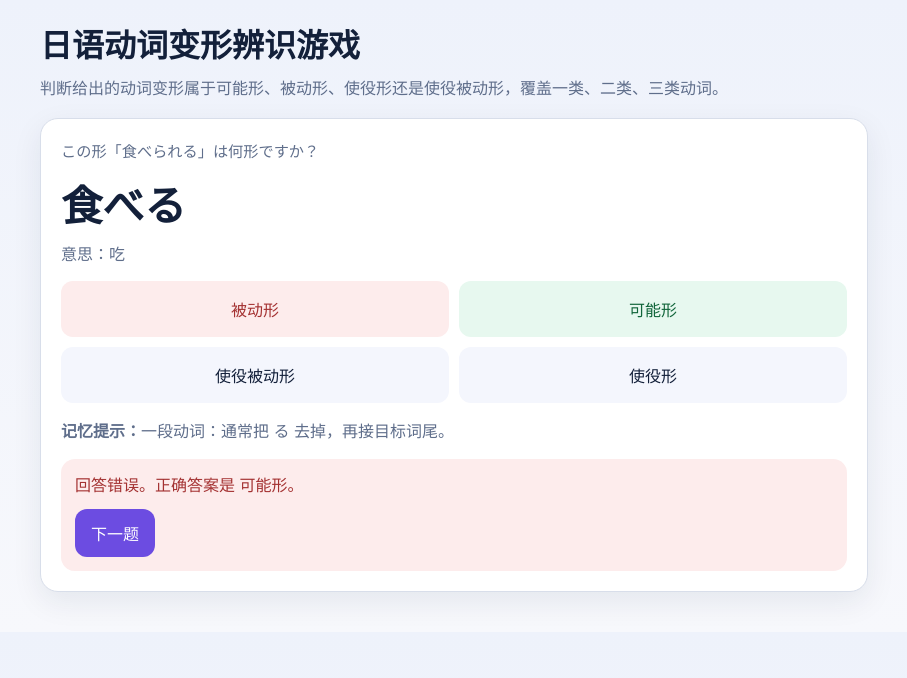
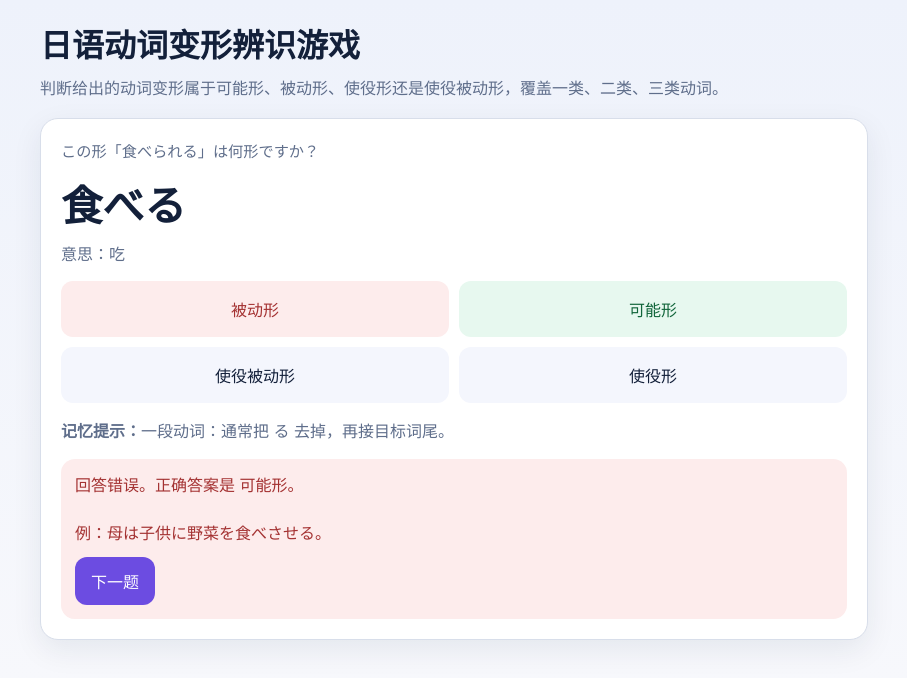
Before and after one commit to liangjiaxing/word-practice, a Next.js app: page /japanese-word in a window 1280 px wide. Both pictures are taken after a click on the button "被动形". Shown: the top 678 px of the page, without its empty margins (186-1093 px from the left). Built offline with nearby package versions, Linux system fonts and the light colour scheme.

Commit message:
Add example sentences and romaji for verbs, show sentence on correct feedback

```diff
--- a/app/japanese-word/JapaneseWordGame.tsx
+++ b/app/japanese-word/JapaneseWordGame.tsx
@@ -25,9 +25,11 @@ export default function JapaneseWordGame() {
 
   const summary = useMemo(() => {
     if (!selected) return "";
-    return isCorrect
+    const base = isCorrect
       ? `回答正确！${question.verb.dictionary} 的 ${question.answer} 就是给出的变形。`
       : `回答错误。正确答案是 ${question.answer}。`;
+    const example = question.verb.exampleSentence?.trim();
+    return example ? `${base}<br/><br/>例：${example}` : base;
   }, [isCorrect, question, selected]);
 
   function resetAnswerState() {
@@ -94,7 +96,7 @@ export default function JapaneseWordGame() {
 
         {isAnswered ? (
           <div className={isCorrect ? "jw-feedback success" : "jw-feedback error"}>
-            <p>{summary}</p>
+            <p dangerouslySetInnerHTML={{ __html: summary }} />
             <button type="button" className="jw-next-btn" onClick={nextQuestion}>
               下一题
             </button>
--- a/app/japanese-word/game-data.ts
+++ b/app/japanese-word/game-data.ts
@@ -3,8 +3,10 @@ export type ConjugationType = "passive" | "potential" | "causative" | "causative
 export interface JapaneseVerbEntry {
   dictionary: string;
   meaning: string;
+  romaji?: string;
   group: "godan" | "ichidan" | "irregular";
   forms: Record<ConjugationType, string>;
+  exampleSentence?: string;
 }
 
 export interface JapaneseWordQuestion {
@@ -31,6 +33,7 @@ export const japaneseWordDeck: JapaneseVerbEntry[] = [
   {
     dictionary: "食べる",
     meaning: "吃",
+    romaji: "taberu",
     group: "ichidan",
     forms: {
       passive: "食べられる",
@@ -38,10 +41,12 @@ export const japaneseWordDeck: JapaneseVerbEntry[] = [
       causative: "食べさせる",
       causativepassive: "食べさせられる",
     },
+    exampleSentence: "母は子供に野菜を食べさせる。",
   },
   {
     dictionary: "見る",
     meaning: "看",
+    romaji: "miru",
     group: "ichidan",
     forms: {
       passive: "見られる",
@@ -49,10 +54,12 @@ export const japaneseWordDeck: JapaneseVerbEntry[] = [
       causative: "見させる",
       causativepassive: "見させられる",
     },
+    exampleSentence: "母は子供に映画を見させる。",
   },
   {
     dictionary: "起きる",
     meaning: "起床",
+    romaji: "okiru",
     group: "ichidan",
     forms: {
       passive: "起きられる",
@@ -60,10 +67,12 @@ export const japaneseWordDeck: JapaneseVerbEntry[] = [
       causative: "起きさせる",
       causativepassive: "起きさせられる",
     },
+    exampleSentence: "母は子供を朝７時に起きさせる。",
   },
   {
     dictionary: "書く",
     meaning: "写",
+    romaji: "kaku",
     group: "godan",
     forms: {
       passive: "書かれる",
@@ -71,10 +80,12 @@ export const japaneseWordDeck: JapaneseVerbEntry[] = [
       causative: "書かせる",
       causativepassive: "書かせられる",
     },
+    exampleSentence: "先生は生徒にレポートを書かせる。",
   },
   {
     dictionary: "話す",
     meaning: "说",
+    romaji: "hanasu",
     group: "godan",
     forms: {
       passive: "話される",
@@ -82,10 +93,12 @@ export const japaneseWordDeck: JapaneseVerbEntry[] = [
       causative: "話させる",
       causativepassive: "話させられる",
     },
+    exampleSentence: "先生は学生に日本語で話させる。",
   },
   {
     dictionary: "読む",
     meaning: "读",
+    romaji: "yomu",
     group: "godan",
     forms: {
       passive: "読まれる",
@@ -93,10 +106,12 @@ export const japaneseWordDeck: JapaneseVerbEntry[] = [
       causative: "読ませる",
       causativepassive: "読ませられる",
     },
+    exampleSentence: "父は息子に本を毎晩読ませる。",
   },
   {
     dictionary: "泳ぐ",
     meaning: "游泳",
+    romaji: "oyogu",
     group: "godan",
     forms: {
       passive: "泳がれる",
@@ -104,10 +119,12 @@ export const japaneseWordDeck: JapaneseVerbEntry[] = [
       causative: "泳がせる",
       causativepassive: "泳がせられる",
     },
+    exampleSentence: "コーチは選手たちでプールを泳がせる。",
   },
   {
     dictionary: "待つ",
     meaning: "等",
+    romaji: "matsu",
     group: "godan",
     forms: {
       passive: "待たれる",
@@ -115,10 +132,12 @@ export const japaneseWordDeck: JapaneseVerbEntry[] = [
       causative: "待たせる",
       causativepassive: "待たせられる",
     },
+    exampleSentence: "駅で客を１０分待たせる。",
   },
   {
     dictionary: "買う",
     meaning: "买",
+    romaji: "kau",
     group: "godan",
     forms: {
       passive: "買われる",
@@ -126,10 +145,12 @@ export const japaneseWordDeck: JapaneseVerbEntry[] = [
       causative: "買わせる",
       causativepassive: "買わせられる",
     },
+    exampleSentence: "母は子供を一緒に果物を買わせる。",
   },
   {
     dictionary: "飲む",
     meaning: "喝",
+    romaji: "nomu",
     group: "godan",
     forms: {
       passive: "飲まれる",
@@ -137,10 +158,12 @@ export const japaneseWordDeck: JapaneseVerbEntry[] = [
       causative: "飲ませる",
       causativepassive: "飲ませられる",
     },
+    exampleSentence: "医者は患者に薬を飲ませる。",
   },
   {
     dictionary: "来る",
     meaning: "来",
+    romaji: "kuru",
     group: "irregular",
     forms: {
       passive: "来られる",
@@ -148,10 +171,12 @@ export const japaneseWordDeck: JapaneseVerbEntry[] = [
       causative: "来させる",
       causativepassive: "来させられる",
     },
+    exampleSentence: "駅へ友達を来させる。",
   },
   {
     dictionary: "する",
     meaning: "做",
+    romaji: "suru",
     group: "irregular",
     forms: {
       passive: "される",
@@ -159,6 +184,7 @@ export const japaneseWordDeck: JapaneseVerbEntry[] = [
       causative: "させる",
       causativepassive: "させられる",
     },
+    exampleSentence: "先生は学生に宿題をさせる。",
   },
 ];
 
```
